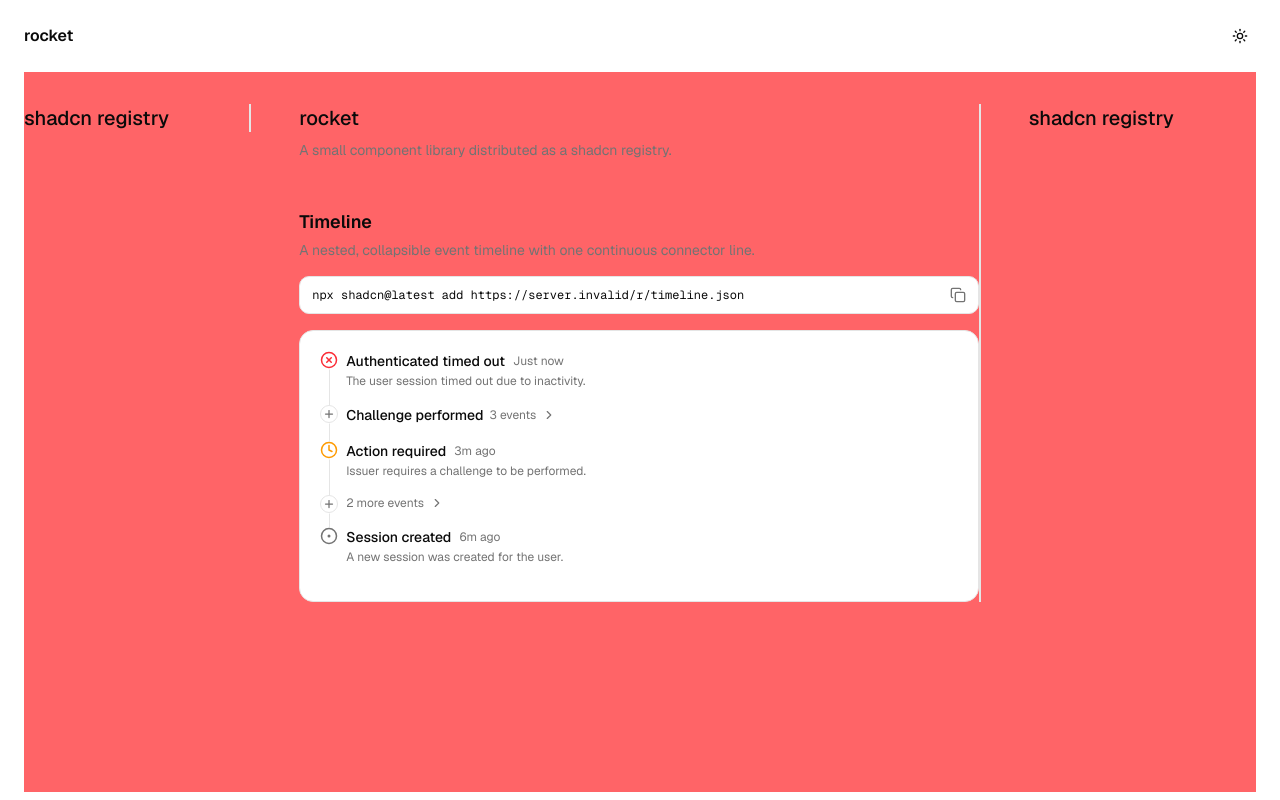
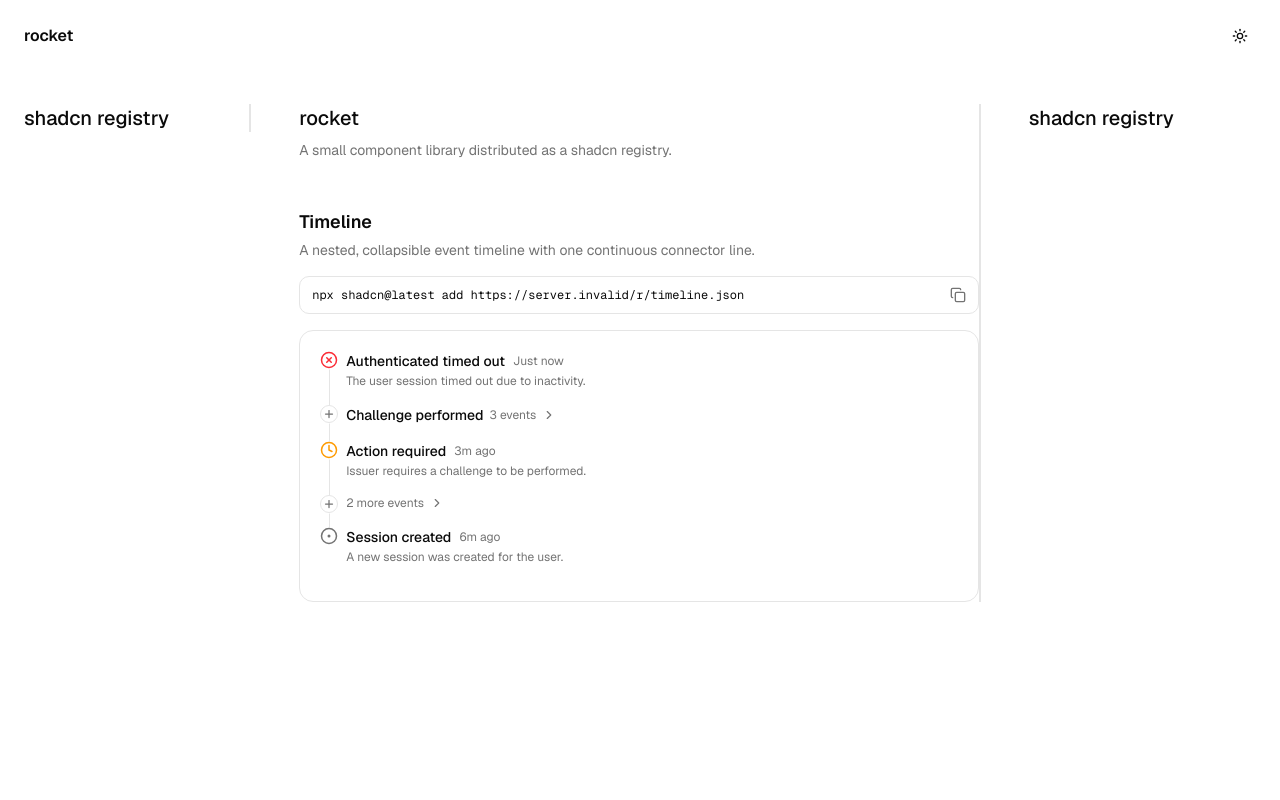
Before and after one commit to gokh4nozturk/rocket, a Next.js app: page / in a window 1280 px wide. Built offline with nearby package versions, Linux system fonts and the light colour scheme; no server answers.

Commit message:
fix: remove redundant background color from container for improved layout clarity

```diff
--- a/app/page.tsx
+++ b/app/page.tsx
@@ -87,7 +87,7 @@
 
 export default function Home() {
   return (
-    <div className="container grid h-full min-h-[calc(100dvh-5rem)] items-start gap-12 divide-x-2 bg-red-400 py-8 lg:grid-cols-[1fr_3fr_1fr]">
+    <div className="container grid h-full min-h-[calc(100dvh-5rem)] items-start gap-12 divide-x-2 py-8 lg:grid-cols-[1fr_3fr_1fr]">
       <aside>
         <h1 className="font-medium text-foreground text-xl">shadcn registry</h1>
       </aside>
```
